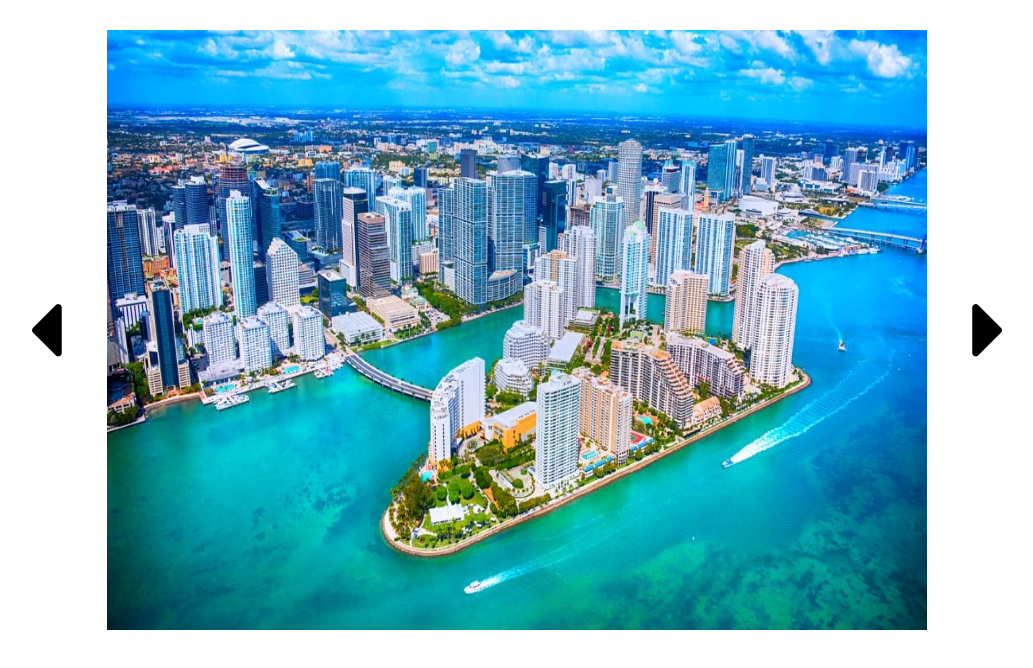
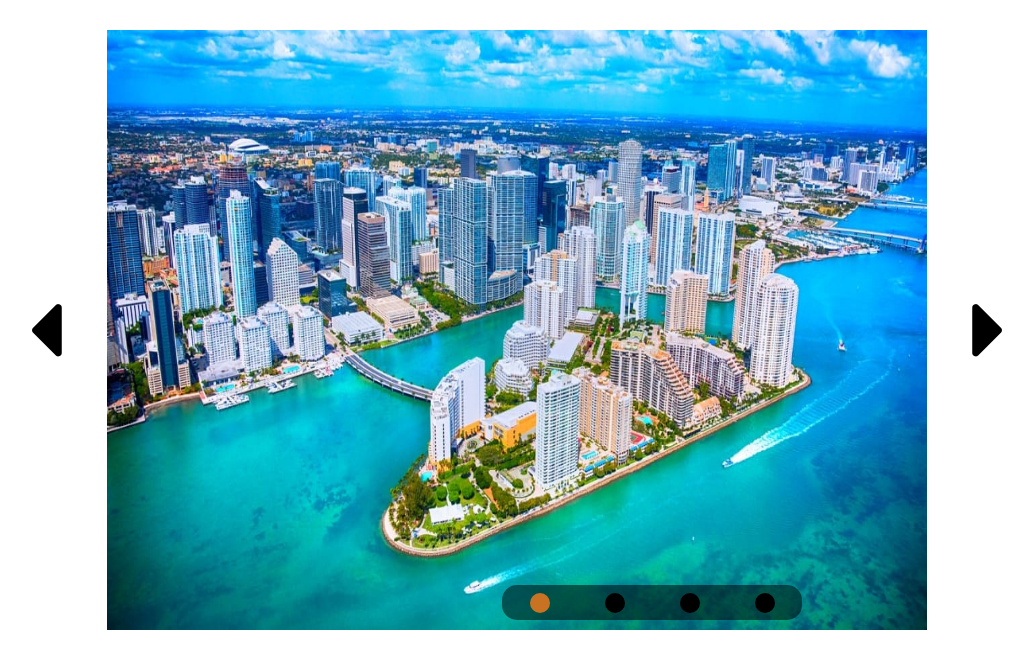
Before and after one commit to UmbertoPelle/js-jq-carousel, a plain HTML site: page index.html in a window 1280 px wide. Shown: the whole page, without its empty margins (123-1156 px from the left). Drawn offline with nearby package versions, Linux system fonts and the light colour scheme.

Commit message:
nav html

```diff
--- a/css/main.css
+++ b/css/main.css
@@ -15,6 +15,7 @@
 
 #imgCollum{
   width: 80%;
+  position: relative;
 }
 
 img{
@@ -30,3 +31,29 @@ img{
 i{
   font-size: 90px;
 }
+
+#nav{
+  position: absolute;
+  bottom: 10px;
+  left:395px;
+  width: 300px;
+  height: 35px;
+  background-color: rgba(0,0,0,0.5);
+  margin: auto;
+  border-radius: 15px;
+  display: flex;
+  justify-content: space-around;
+  align-items:center;
+}
+
+#nav div{
+  height: 20px;
+  width: 20px;
+  background-color: #000;
+  border-radius: 50%;
+  z-index: 10;
+}
+
+#nav div.show{
+  background-color: #f0791bd4;
+}
--- a/index.html
+++ b/index.html
@@ -18,6 +18,12 @@
         <img src="./img/tokyo.jpg" alt="miami">
         <img src="./img/toronto.jpg" alt="miami">
         <img class="last" src="./img/new-york.jpg" alt="miami">
+        <div id="nav">
+          <div class="show first"></div>
+          <div></div>
+          <div></div>
+          <div class="last"></div>
+        </div>
       </div>
 
       <div>
```
